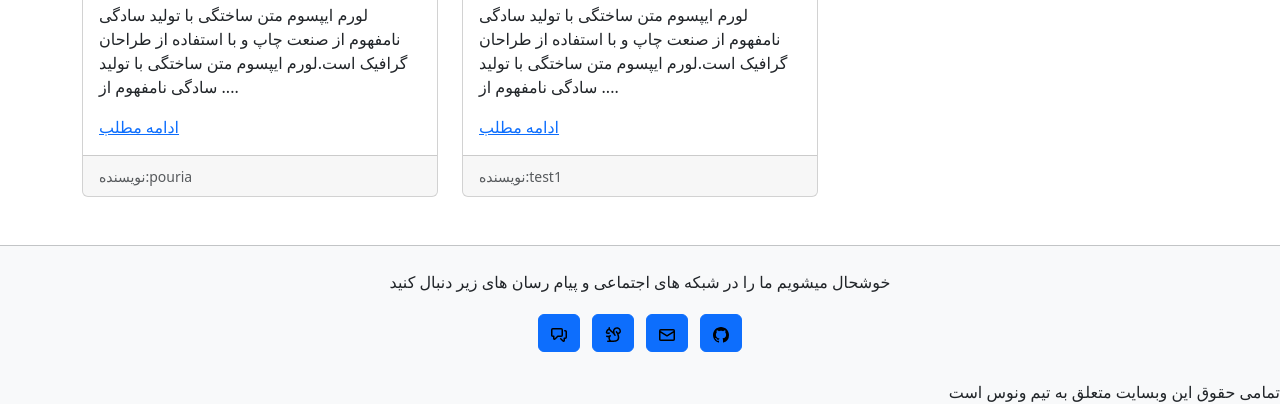
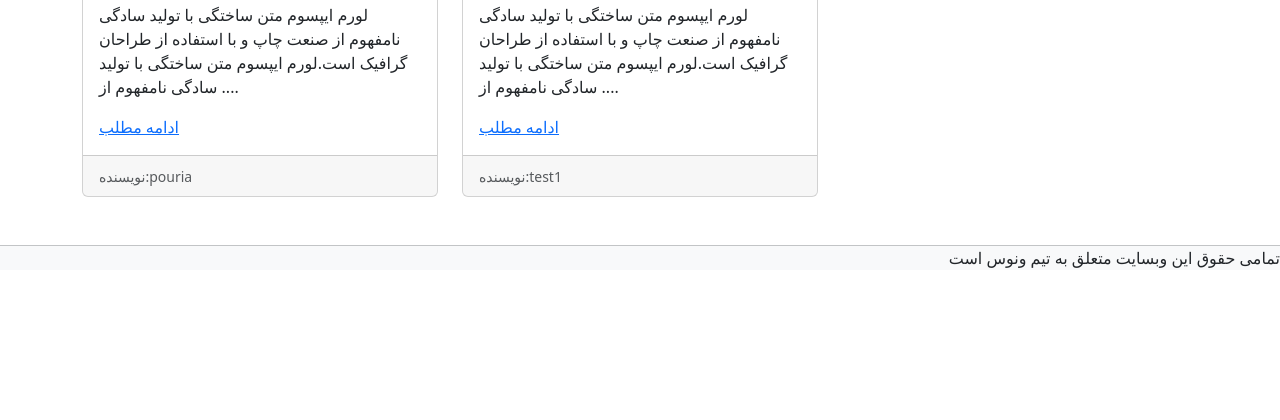
Before and after one commit to pouria0015/venus-weblog, a PHP site: page /venus-blog-project/ in a window 1280 px wide. Shown: the part 799-1219 px from the top of the page. After the commit the page ends 1067 px from the top, so only its background shows below. Run offline with PHP 8.4, Linux system fonts and the light colour scheme; data comes from the database, SQL or seed files in the repository.

Commit message:
remove: delete section join social media

```diff
--- a/views/inc/footer.php
+++ b/views/inc/footer.php
@@ -4,29 +4,7 @@
 
     <hr class="m-0" />
 
-    <div class="text-center py-4 align-items-center">
-        <p>خوشحال میشویم ما را در شبکه های اجتماعی و پیام رسان های زیر دنبال کنید</p>
-        <a href="#" class="btn btn-primary m-1" role="button" rel="nofollow" target="_blank">
-            <svg xmlns="http://www.w3.org/2000/svg" viewBox="0 0 16 16" width="16" height="16">
-                <path fill-rule="evenodd" d="M1.5 2.75a.25.25 0 01.25-.25h8.5a.25.25 0 01.25.25v5.5a.25.25 0 01-.25.25h-3.5a.75.75 0 00-.53.22L3.5 11.44V9.25a.75.75 0 00-.75-.75h-1a.25.25 0 01-.25-.25v-5.5zM1.75 1A1.75 1.75 0 000 2.75v5.5C0 9.216.784 10 1.75 10H2v1.543a1.457 1.457 0 002.487 1.03L7.061 10h3.189A1.75 1.75 0 0012 8.25v-5.5A1.75 1.75 0 0010.25 1h-8.5zM14.5 4.75a.25.25 0 00-.25-.25h-.5a.75.75 0 110-1.5h.5c.966 0 1.75.784 1.75 1.75v5.5A1.75 1.75 0 0114.25 12H14v1.543a1.457 1.457 0 01-2.487 1.03L9.22 12.28a.75.75 0 111.06-1.06l2.22 2.22v-2.19a.75.75 0 01.75-.75h1a.25.25 0 00.25-.25v-5.5z"></path>
-            </svg>
-        </a>
-        <a href="#" class="btn btn-primary m-1" role="button" rel="nofollow" target="_blank">
-            <svg xmlns="http://www.w3.org/2000/svg" viewBox="0 0 16 16" width="16" height="16">
-                <path fill-rule="evenodd" d="M3.499.75a.75.75 0 011.5 0v.996C5.9 2.903 6.793 3.65 7.662 4.376l.24.202c-.036-.694.055-1.422.426-2.163C9.1.873 10.794-.045 12.622.26 14.408.558 16 1.94 16 4.25c0 1.278-.954 2.575-2.44 2.734l.146.508.065.22c.203.701.412 1.455.476 2.226.142 1.707-.4 3.03-1.487 3.898C11.714 14.671 10.27 15 8.75 15h-6a.75.75 0 010-1.5h1.376a4.489 4.489 0 01-.563-1.191 3.833 3.833 0 01-.05-2.063 4.636 4.636 0 01-2.025-.293.75.75 0 11.525-1.406c1.357.507 2.376-.006 2.698-.318l.009-.01a.748.748 0 011.06 0 .75.75 0 01-.012 1.074c-.912.92-.992 1.835-.768 2.586.221.74.745 1.337 1.196 1.621H8.75c1.343 0 2.398-.296 3.074-.836.635-.507 1.036-1.31.928-2.602-.05-.603-.216-1.224-.422-1.93l-.064-.221c-.12-.407-.246-.84-.353-1.29a2.404 2.404 0 01-.507-.441 3.063 3.063 0 01-.633-1.248.75.75 0 011.455-.364c.046.185.144.436.31.627.146.168.353.305.712.305.738 0 1.25-.615 1.25-1.25 0-1.47-.95-2.315-2.123-2.51-1.172-.196-2.227.387-2.706 1.345-.46.92-.27 1.774.019 3.062l.042.19a.753.753 0 01.01.05c.348.443.666.949.94 1.553a.75.75 0 11-1.365.62c-.553-1.217-1.32-1.94-2.3-2.768a85.08 85.08 0 00-.317-.265c-.814-.68-1.75-1.462-2.692-2.619a3.74 3.74 0 00-1.023.88c-.406.495-.663 1.036-.722 1.508.116.122.306.21.591.239.388.038.797-.06 1.032-.19a.75.75 0 01.728 1.31c-.515.287-1.23.439-1.906.373-.682-.067-1.473-.38-1.879-1.193L.75 5.677V5.5c0-.984.48-1.94 1.077-2.664.46-.559 1.05-1.055 1.673-1.353V.75z"></path>
-            </svg>
-        </a>
-        <a href="#" class="btn btn-primary m-1" role="button" rel="nofollow" target="_blank">
-            <svg xmlns="http://www.w3.org/2000/svg" viewBox="0 0 16 16" width="16" height="16">
-                <path fill-rule="evenodd" d="M1.75 2A1.75 1.75 0 000 3.75v.736a.75.75 0 000 .027v7.737C0 13.216.784 14 1.75 14h12.5A1.75 1.75 0 0016 12.25v-8.5A1.75 1.75 0 0014.25 2H1.75zM14.5 4.07v-.32a.25.25 0 00-.25-.25H1.75a.25.25 0 00-.25.25v.32L8 7.88l6.5-3.81zm-13 1.74v6.441c0 .138.112.25.25.25h12.5a.25.25 0 00.25-.25V5.809L8.38 9.397a.75.75 0 01-.76 0L1.5 5.809z"></path>
-            </svg>
-        </a>
-        <a href="#" class="btn btn-primary m-1" role="button" rel="nofollow" target="_blank">
-            <svg xmlns="http://www.w3.org/2000/svg" viewBox="0 0 16 16" width="16" height="16">
-                <path fill-rule="evenodd" d="M8 0C3.58 0 0 3.58 0 8c0 3.54 2.29 6.53 5.47 7.59.4.07.55-.17.55-.38 0-.19-.01-.82-.01-1.49-2.01.37-2.53-.49-2.69-.94-.09-.23-.48-.94-.82-1.13-.28-.15-.68-.52-.01-.53.63-.01 1.08.58 1.23.82.72 1.21 1.87.87 2.33.66.07-.52.28-.87.51-1.07-1.78-.2-3.64-.89-3.64-3.95 0-.87.31-1.59.82-2.15-.08-.2-.36-1.02.08-2.12 0 0 .67-.21 2.2.82.64-.18 1.32-.27 2-.27.68 0 1.36.09 2 .27 1.53-1.04 2.2-.82 2.2-.82.44 1.1.16 1.92.08 2.12.51.56.82 1.27.82 2.15 0 3.07-1.87 3.75-3.65 3.95.29.25.54.73.54 1.48 0 1.07-.01 1.93-.01 2.2 0 .21.15.46.55.38A8.013 8.013 0 0016 8c0-4.42-3.58-8-8-8z"></path>
-            </svg>
-        </a>
-    </div>
+
         <div class="footer">
             <p>تمامی حقوق این وبسایت متعلق به تیم ونوس است</p>
         </div>
```
